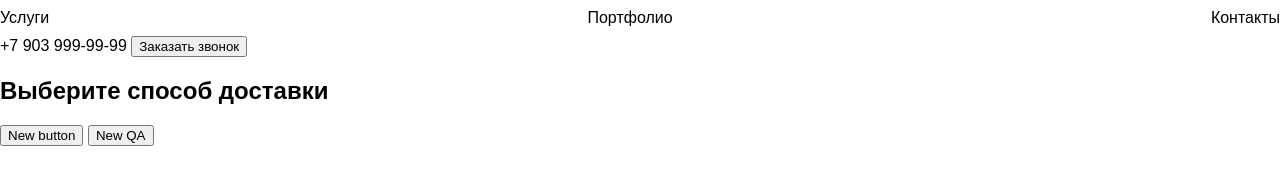
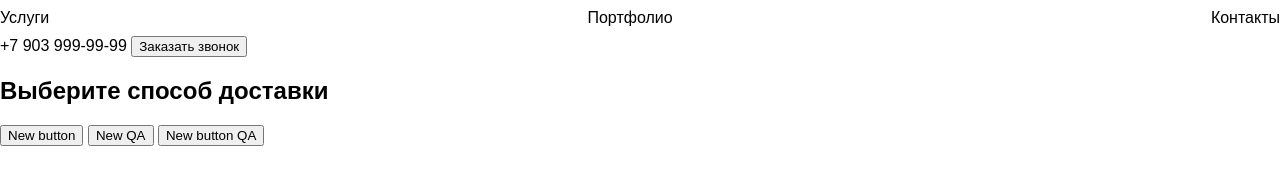
Before and after one commit to TatarinovMikhail/app, a plain HTML site: page index.html in a window 1280 px wide. Drawn offline with Linux system fonts and the light colour scheme.

Commit message:
Update index.html

```diff
--- a/index.html
+++ b/index.html
@@ -24,5 +24,6 @@
     <h2>Выберите способ доставки</h2>
     <button>New button</button>
     <button>New QA</button>
+    <button>New button QA</button>
 </body>
 </html>
```
